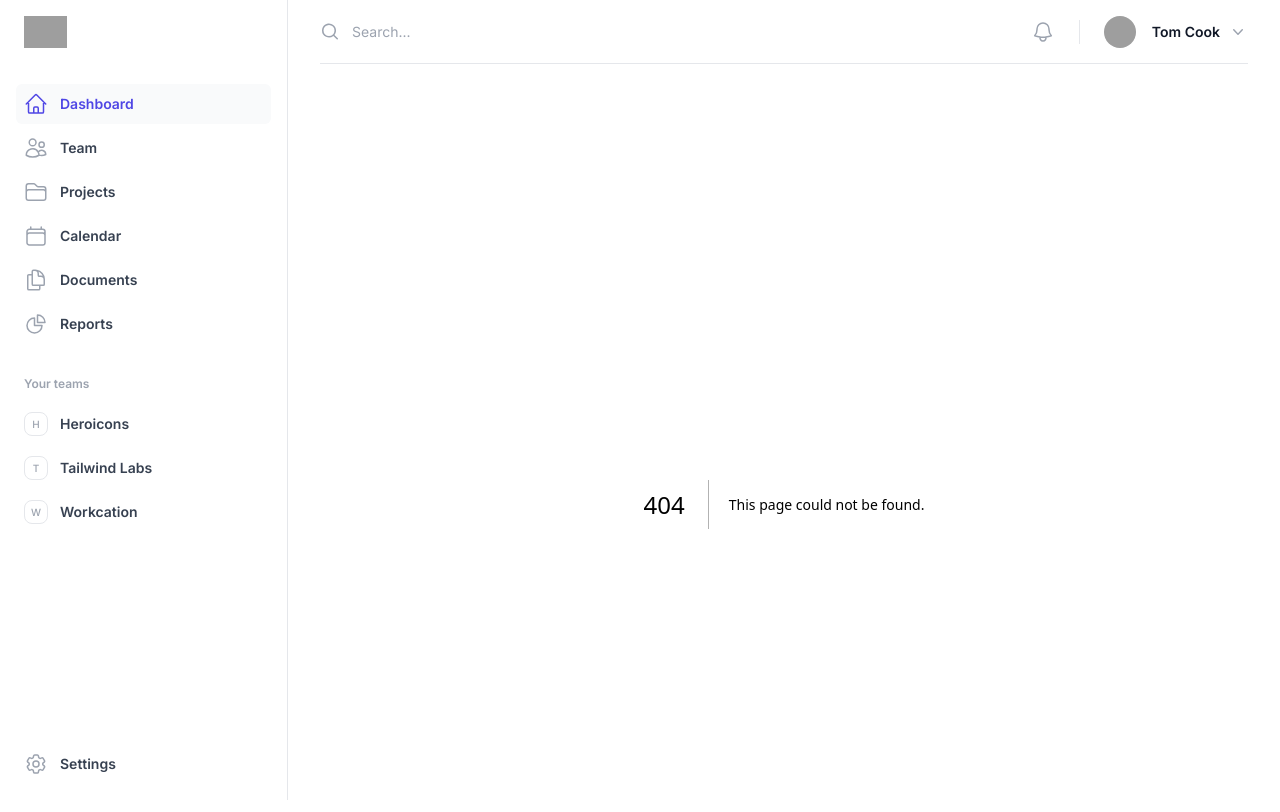
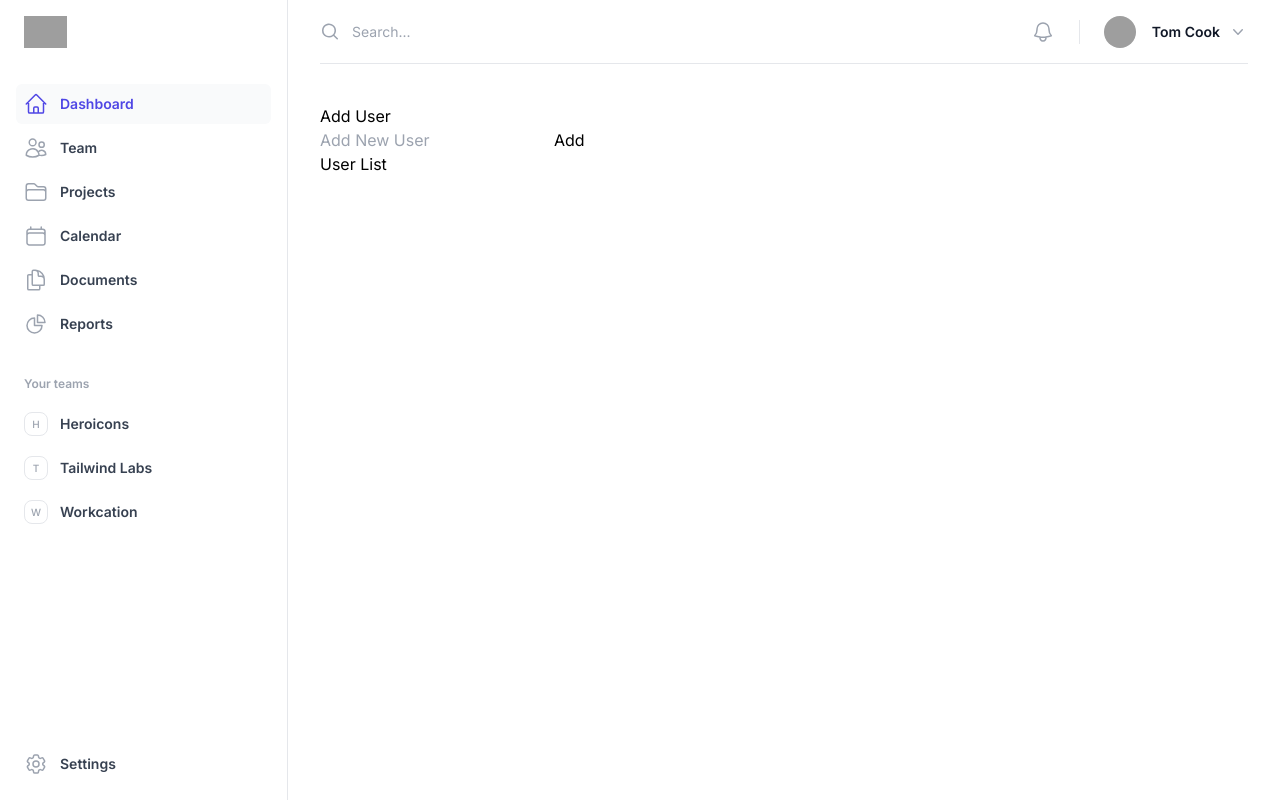
Before and after one commit to dev-sandeepsingh/next-demo, a Next.js app: page /User in a window 1280 px wide. Before the commit this address had no page. Shown: the top 812 px of the page. Built offline with nearby package versions, Linux system fonts and the light colour scheme; grey boxes are pictures that could not be loaded.

Commit message:
Implement redux

```diff
--- /dev/null
+++ b/app/User/page.tsx
@@ -0,0 +1,11 @@
+import AddUsers from "@/app/components/AddUsers";
+import DisplayUsers from "@/app/components/DisplayUsers";
+
+export default function Home() {
+    return (
+        <>
+        <AddUsers/>
+        <DisplayUsers/>
+        </>
+    )
+}
--- /dev/null
+++ b/app/components/AddUsers.tsx
@@ -0,0 +1,23 @@
+'use client'
+
+import {useState} from "react";
+import {useDispatch} from "react-redux";
+import {addUser} from "@/app/redux/slice";
+
+export default function AddUsers() {
+    const [name, setName] = useState('');
+    const dispatch = useDispatch();
+    const userDispatch = () => {
+        dispatch(addUser(name));
+    }
+
+    return  (
+        <div>
+            <h3>Add User</h3>
+            <input type="text"
+            onChange={(e) => setName(e.target.value)}
+                   placeholder="Add New User"
+            />
+            <button onClick={userDispatch}>Add</button>
+        </div>)
+}
--- /dev/null
+++ b/app/components/DisplayUsers.tsx
@@ -0,0 +1,16 @@
+'use client'
+
+import {useSelector} from "react-redux";
+
+export default function DisplayUsers() {
+    const userData = useSelector((state) => state.users);
+    return  (
+        <div>
+            <h3>User List</h3>
+            {
+                userData.map((user) => (
+                    <div key={user.id}>{user.name}</div>
+                ))
+            }
+        </div>)
+}
--- a/app/layout.tsx
+++ b/app/layout.tsx
@@ -8,6 +8,7 @@ import { Dialog, Menu, Transition } from '@headlessui/react'
 
 import { ChevronDownIcon, MagnifyingGlassIcon } from '@heroicons/react/20/solid'
 import {Bars3Icon, BellIcon, XMarkIcon} from "@heroicons/react/24/outline";
+import {Providers} from "@/app/redux/providers";
 
 const userNavigation = [
     { name: 'Your profile', href: '#' },
@@ -173,7 +174,10 @@ export default function RootLayout({
               </div>
 
               <main className="py-10">
-                  <div className="mx-auto max-w-7xl px-4 sm:px-6 lg:px-8">{children}</div>
+
+                  <div className="mx-auto max-w-7xl px-4 sm:px-6 lg:px-8">
+                      <Providers>{children}</Providers>
+                  </div>
               </main>
           </div>
       </div>
--- /dev/null
+++ b/app/redux/providers.js
@@ -0,0 +1,6 @@
+'use client';
+import { store } from "./store";
+const {Provider} = require("react-redux");
+ export function Providers({children}) {
+     return <Provider store={store}>{children}</Provider>;
+ }
--- /dev/null
+++ b/app/redux/slice.js
@@ -0,0 +1,21 @@
+'use client';
+const {createSlice, nanoid} = require("@reduxjs/toolkit");
+
+const initialState = {
+    users: [],
+}
+const Slice = createSlice({
+    name: "addUserSlice",
+    initialState,
+    reducers:{
+        addUser: (state, action) => {
+            state.users.push({
+                id: nanoid(),
+                name: action.payload,
+            });
+        }
+    }
+});
+
+export const {addUser} = Slice.actions;
+export default Slice.reducer;
--- /dev/null
+++ b/app/redux/store.js
@@ -0,0 +1,6 @@
+import {configureStore} from "@reduxjs/toolkit";
+import reducer from "./slice";
+
+export const store = configureStore({
+    reducer,
+});
--- a/package.json
+++ b/package.json
@@ -14,6 +14,7 @@
     "@headlessui/react": "^1.7.17",
     "@heroicons/react": "^2.0.18",
     "@mui/material": "^5.14.18",
+    "@reduxjs/toolkit": "^1.9.7",
     "@types/node": "20.5.9",
     "@types/react": "18.2.21",
     "@types/react-dom": "18.2.7",
@@ -23,6 +24,7 @@
     "postcss": "8.4.29",
     "react": "18.2.0",
     "react-dom": "18.2.0",
+    "react-redux": "^8.1.3",
     "tailwindcss": "3.3.3",
     "typescript": "5.2.2"
   },
```
Also changed, not shown: 1 other file (tests, documents, lock files or other folders).
